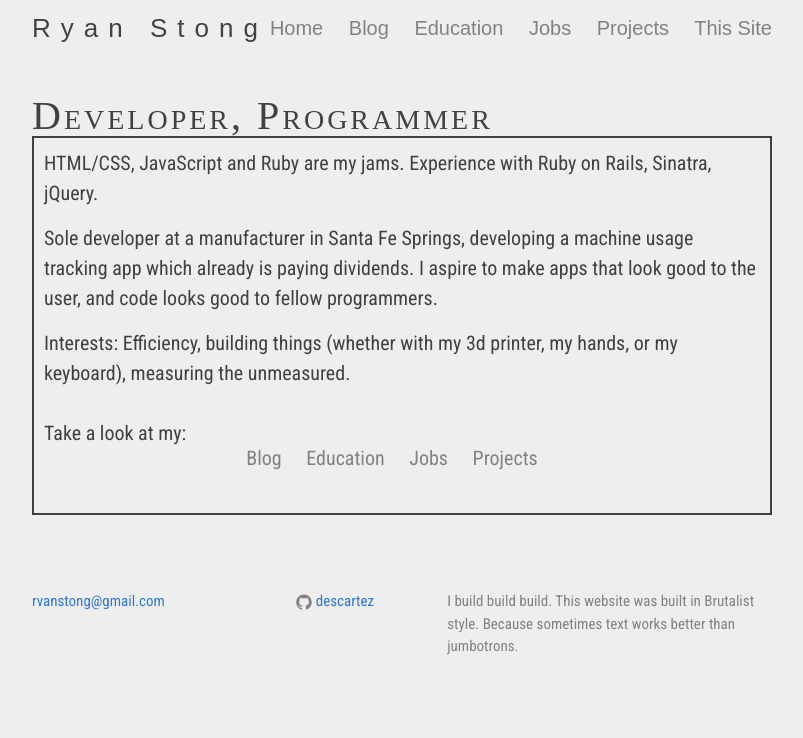
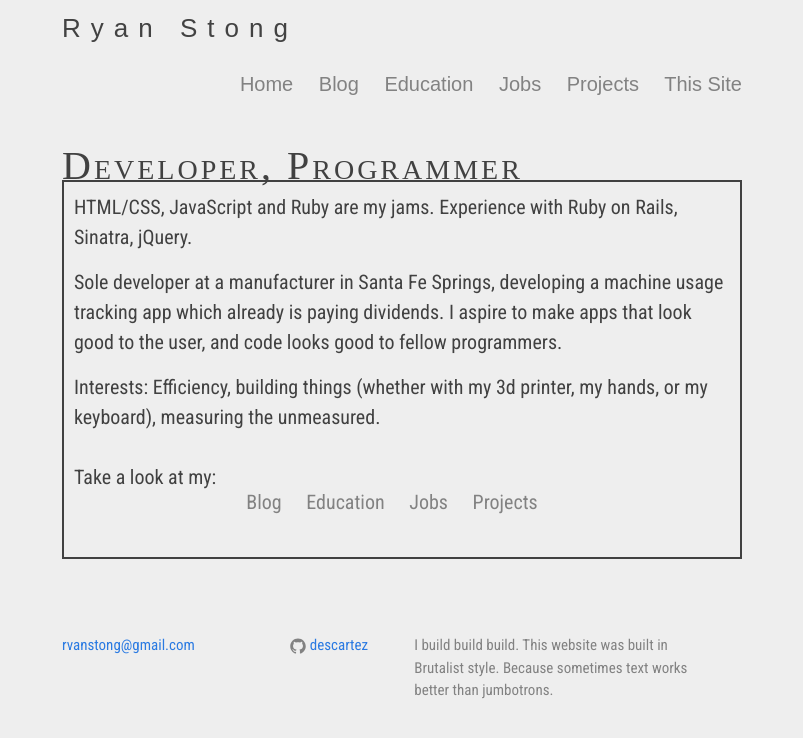
Before and after one commit to descartez/descartez.github.io, a Jekyll site: the page built from index.html, in a window 1280 px wide. Shown: the top 738 px of the page, without its empty margins (238-1041 px from the left). Built offline with Jekyll 4.4.1, drawn with Linux system fonts in a browser that asks for light colours; some web fonts are replaced.

Commit message:
adds in and connects solid css framework

```diff
--- a/_includes/head.html
+++ b/_includes/head.html
@@ -6,7 +6,9 @@
   <title>{% if page.title %}{{ page.title }}{% else %}{{ site.title }}{% endif %}</title>
   <meta name="description" content="{% if page.excerpt %}{{ page.excerpt | strip_html | strip_newlines | truncate: 160 }}{% else %}{{ site.description }}{% endif %}">
 
+  <link rel="stylesheet" href="{{ "/assets/css/solid.2.6.2.min.css" | prepend: site.baseurl }}">
   <link rel="stylesheet" href="{{ "/css/main.css" | prepend: site.baseurl }}">
+
   <link rel="canonical" href="{{ page.url | replace:'index.html','' | prepend: site.baseurl | prepend: site.url }}">
   <link rel="alternate" type="application/rss+xml" title="{{ site.title }}" href="{{ "/feed.xml" | prepend: site.baseurl | prepend: site.url }}">
 </head>
```
